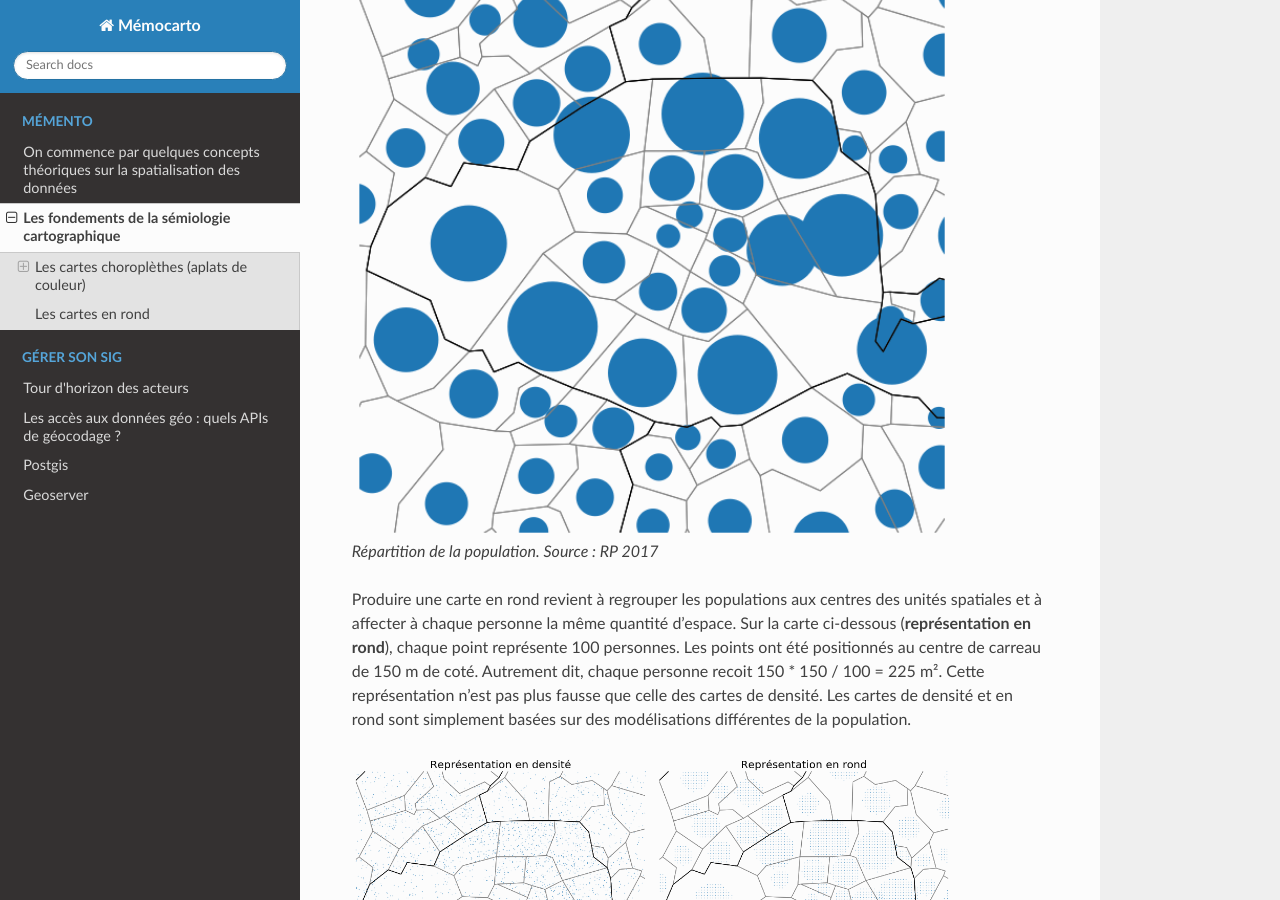
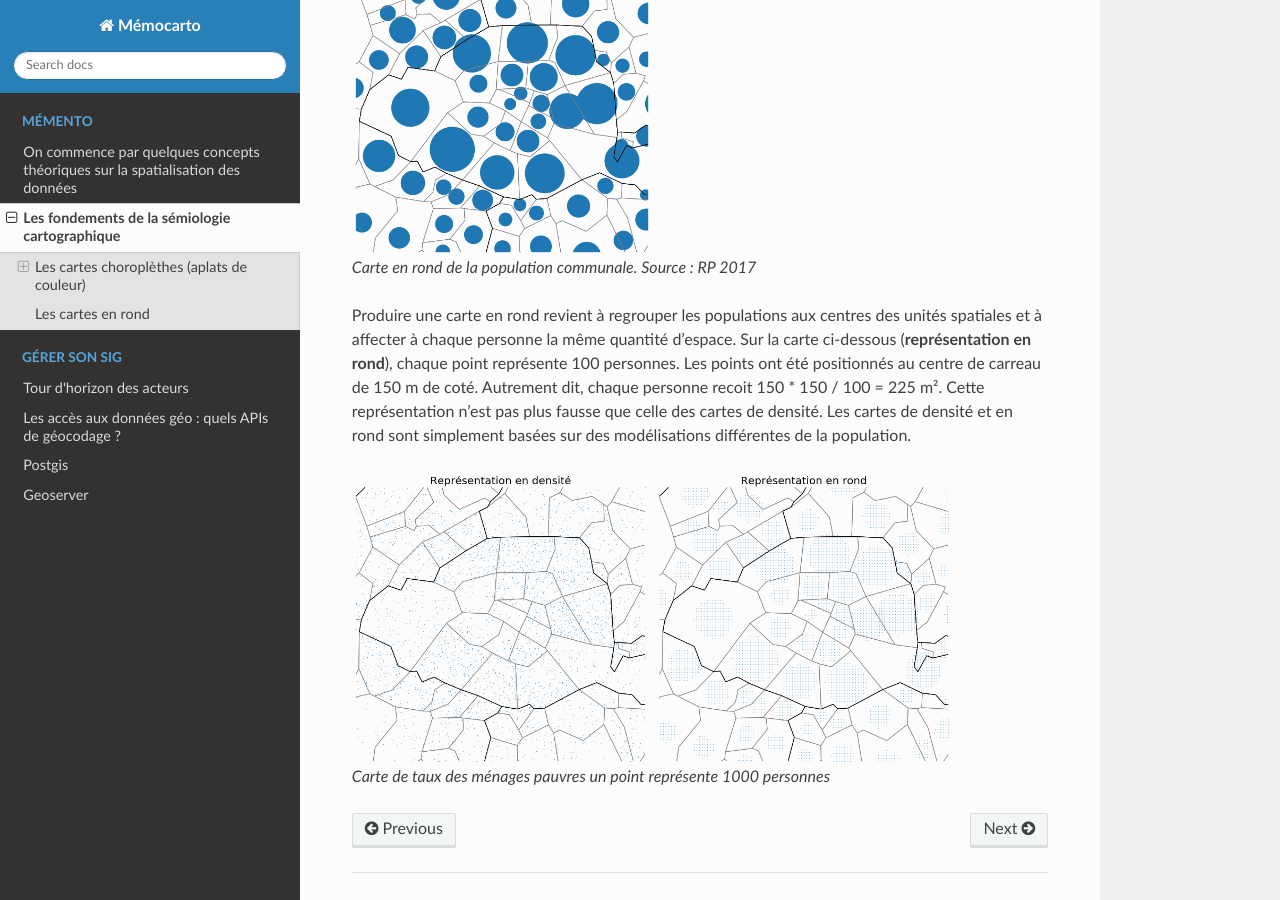
Before and after one commit to JulieDjidji/memocarto, a Sphinx documentation site: the page built from doc/source/semio.rst, in a window 1280 px wide and 900 px high, scrolled down 3265 px. Built offline with Sphinx 7.4.7 and the Read the Docs theme 2.0.0, drawn with Linux system fonts in a browser that asks for light colours; pages that are not in the unit, such as notebooks, are missing from menus.

Commit message:
Update semio.rst

```diff
--- a/doc/source/semio.rst
+++ b/doc/source/semio.rst
@@ -49,9 +49,9 @@ Les cartes en rond
 Une carte en rond est une autre manière de représenter la répartition d'une population. La surface des ronds est proportionnelle à la population contenue dans les unités spatiales (cf figure ci-dessous).
 
 .. figure:: _static/carte_rond.png
-   :width: 600
+   :width: 300
 
-   Répartition de la population. Source : RP 2017
+   Carte en rond de la population communale. Source : RP 2017
 
 Produire une carte en rond revient à regrouper les populations aux centres des unités spatiales et à affecter à chaque personne la même quantité d'espace. Sur la carte ci-dessous (**représentation en rond**), chaque point représente 100 personnes. Les points ont été positionnés au centre de carreau de 150 m  de coté. Autrement dit, chaque personne recoit 150 * 150 / 100 = 225 m². Cette représentation n'est pas plus fausse que celle des cartes de densité. Les cartes de densité et en rond sont simplement basées sur des modélisations différentes de la population.
 
```
